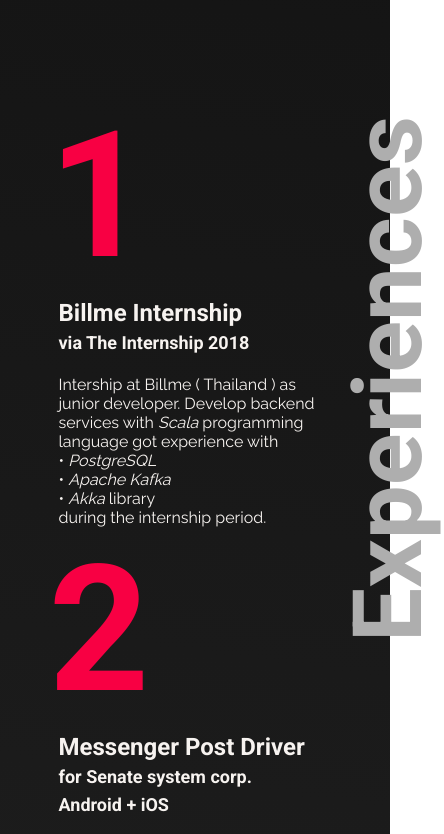
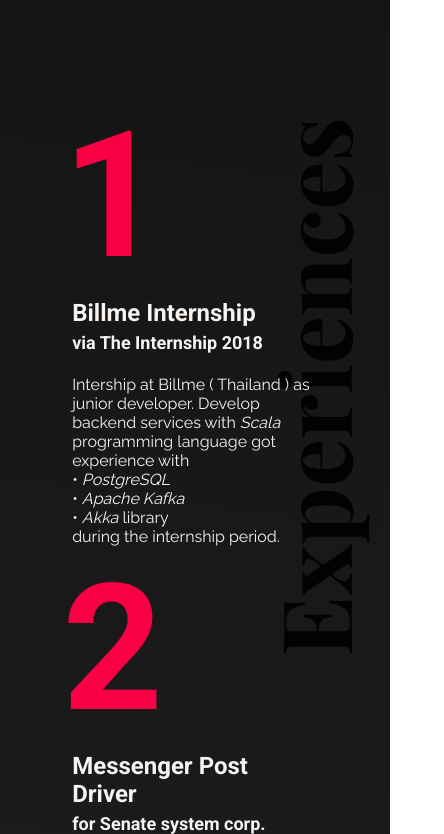
Before and after one commit to wisaTong/wisaTong.github.io, a plain HTML site: page index.html in a window 390 px wide. Shown: the part 752-1586 px from the top of the page, 444 px wide, since content can reach past the window. Drawn offline with nearby package versions, Linux system fonts and the light colour scheme.

Commit message:
edited exp header for mobile

```diff
--- a/styles.css
+++ b/styles.css
@@ -20,6 +20,11 @@ html {
   scroll-behavior: smooth;
   font-family: 'Archivo', sans-serif;
   font-weight: 500;
+}
+
+body {
+  overflow-x: hidden;
+  background-image: linear-gradient(8deg, var(--dark-shade-3), var(--dark-shade-1));
 }
 
 .navbar {
@@ -47,6 +52,13 @@ html {
   color: var(--light-shade-3);
 }
 
+@media screen and (max-width: 800px) {
+  .navbar a {
+    font-size: 0.75rem;
+    margin-left: 8vw;
+  }
+}
+
 a.me {
   margin-left: auto;
 }
@@ -54,7 +66,12 @@ a.me {
 .page {
   height: 400vh;
   padding: 50px 40px;
-  background-image: linear-gradient(8deg, var(--dark-shade-3), var(--dark-shade-1))
+}
+
+@media screen and (max-width: 800px) {
+  .page {
+    height: min-content;
+  }
 }
 
 section.me {
@@ -137,8 +154,31 @@ section.exp {
   position: relative;
 }
 
+.h-exp {
+  color: var(--light-shade-1);
+  font-size: 6rem;
+  position: absolute;
+  top: 350px;
+  right: -320px;
+}
+
+@media screen and (max-width: 800px) {
+  .h-exp {
+    font-family: 'Playfair Display', serif;
+    color: var(--dark-shade-0);
+    right: -250px;
+  }
+}
+
 .exp-container {
   width: 21%;
+}
+
+@media screen and (max-width: 800px) {
+  .exp-container {
+    /* one entry per row */
+    width: 90%;
+  }
 }
 
 .number {
@@ -166,28 +206,7 @@ section.exp > div {
   position: relative;
 }
 
-.h-exp {
-  color: var(--light-shade-1);
-  font-size: 6rem;
-  position: absolute;
-  top: 350px;
-  right: -320px;
-}
-
 @media screen and (max-width: 800px) {
-  .navbar a {
-    font-size: 0.75rem;
-    margin-left: 8vw;
-  }
-
-  .exp-container {
-    width: 100%; /* The width is 100%, when the viewport is 800px or smaller */
-  }
-
-  .page {
-    height: min-content;
-  }
-
   .h-name {
     left: 0px;
     font-size: 25vw;
```
